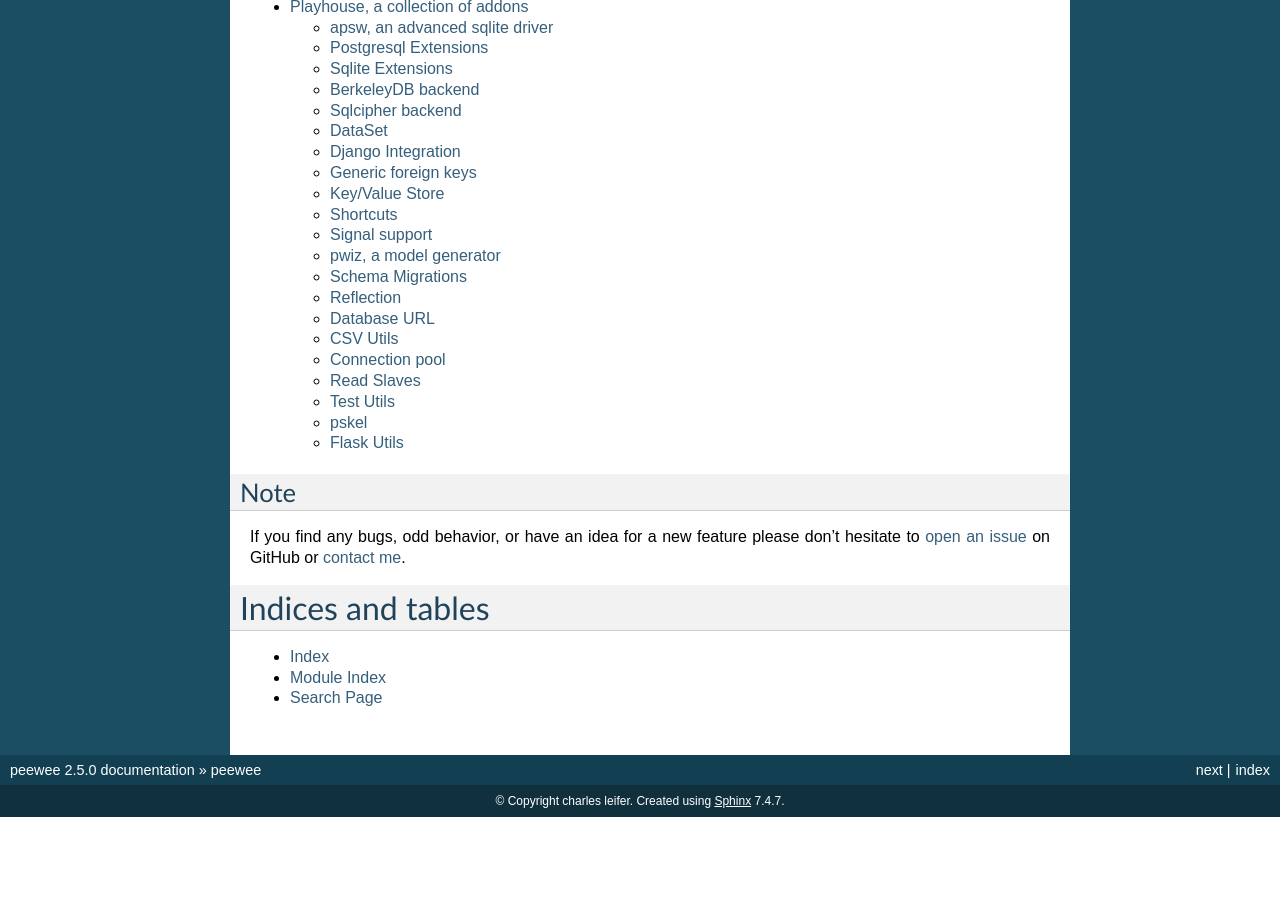
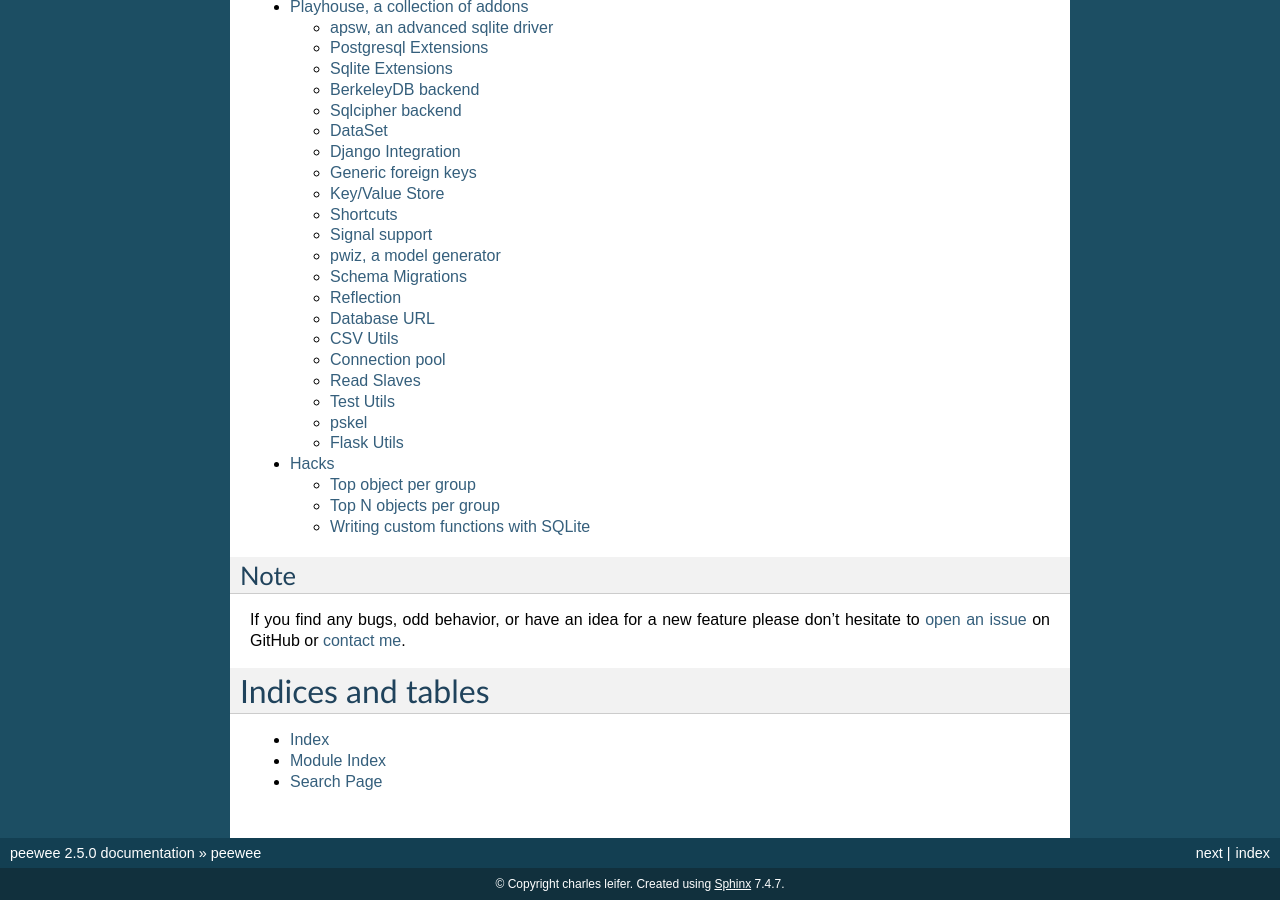
Before and after one commit to coleifer/peewee, a Sphinx documentation site: the page built from docs/index.rst, in a window 1280 px wide and 900 px high, scrolled down 2590 px. Built offline with Sphinx 7.4.7, drawn with Linux system fonts in a browser that asks for light colours; pages that are not in the unit, such as notebooks, are missing from menus; before the commit the page ends 3407 px from its top, so only the background shows below that; some of the changed lines change nothing that is shown.

Commit message:
Hacks section.

```diff
--- a/docs/index.rst
+++ b/docs/index.rst
@@ -53,6 +53,7 @@
    peewee/transactions
    peewee/api
    peewee/playhouse
+   peewee/hacks
 
 Note
 ----
--- /dev/null
+++ b/docs/peewee/hacks.rst
@@ -0,0 +1,292 @@
+.. _hacks:
+
+Hacks
+=====
+
+Collected hacks using peewee. Have a cool hack you'd like to share? Open `an issue on GitHub <https://github.com/coleifer/peewee/issues/new>`_ or `contact me <http://charlesleifer.com/contact/`_.
+
+.. _top_item_per_group:
+
+Top object per group
+--------------------
+
+These examples describe several ways to query the single top item per group. For a thorough discuss of various techniques, check out my blog post `Querying the top item by group with Peewee ORM <http://charlesleifer.com/blog/techniques-for-querying-lists-of-objects-and-determining-the-top-related-item/>`_. If you are interested in the more general problem of querying the top *N* items, see the section below :ref:`top_n_per_group`.
+
+In these examples we will use the *User* and *Tweet* models to find each user and their most-recent tweet.
+
+The most efficient method I found in my testing uses the ``MAX()`` aggregate function.
+
+We will perform the aggregation in a non-correlated subquery, so we can be confident this method will be performant. The idea is that we will select the posts, grouped by their author, whose timestamp is equal to the max observed timestamp for that user.
+
+.. code-block:: python
+
+    # When referencing a table multiple times, we'll call Model.alias() to create
+    # a secondary reference to the table.
+    TweetAlias = Tweet.alias()
+
+    # Create a subquery that will calculate the maximum Tweet create_date for each
+    # user.
+    subquery = (TweetAlias
+                .select(
+                    TweetAlias.user,
+                    fn.MAX(TweetAlias.create_date).alias('max_ts'))
+                .group_by(TweetAlias.user)
+                .alias('tweet_max_subquery'))
+
+    # Query for tweets and join using the subquery to match the tweet's user
+    # and create_date.
+    query = (Tweet
+             .select(Tweet, User)
+             .join(User)
+             .switch(Tweet)
+             .join(subquery, on=(
+                 (Tweet.create_date == subquery.c.max_ts) &
+                 (Tweet.user == subquery.c.user_id))))
+
+SQLite and MySQL are a bit more lax and permit grouping by a subset of the columns that are selected. This means we can do away with the subquery and express it quite concisely:
+
+.. code-block:: python
+
+    query = (Tweet
+             .select(Tweet, User)
+             .join(User)
+             .group_by(Tweet.user)
+             .having(Tweet.create_date == fn.MAX(Tweet.create_date)))
+
+.. _top_n_per_group:
+
+Top N objects per group
+-----------------------
+
+These examples describe several ways to query the top *N* items per group reasonably efficiently. For a thorough discussion of various techniques, check out my blog post `Querying the top N objects per group with Peewee ORM <http://charlesleifer.com/blog/querying-the-top-n-objects-per-group-with-peewee-orm/>`_.
+
+In these examples we will use the *User* and *Tweet* models to find each user and their three most-recent tweets.
+
+Postgres lateral joins
+^^^^^^^^^^^^^^^^^^^^^^
+
+`Lateral joins <http://blog.heapanalytics.com/postgresqls-powerful-new-join-type-lateral/`_ are a neat Postgres feature that allow reasonably efficient correlated subqueries. They are often described as SQL ``for each`` loops.
+
+The desired SQL is:
+
+.. code-block:: sql
+
+    SELECT * FROM
+      (SELECT t2.id, t2.username FROM user AS t2) AS uq
+       LEFT JOIN LATERAL
+      (SELECT t2.message, t2.create_date
+       FROM tweet AS t2
+       WHERE (t2.user_id = uq.id)
+       ORDER BY t2.create_date DESC LIMIT 3)
+      AS pq ON true
+
+To accomplish this with peewee we'll need to express the lateral join as a :py:class:`Clause`, which gives us greater flexibility than the :py:meth:`~Query.join` method.
+
+.. code-block:: python
+
+    # We'll reference `Tweet` twice, so keep an alias handy.
+    TweetAlias = Tweet.alias()
+
+    # The "outer loop" will be iterating over the users whose
+    # tweets we are trying to find.
+    user_query = User.select(User.id, User.username).alias('uq')
+
+    # The inner loop will select tweets and is correlated to the
+    # outer loop via the WHERE clause. Note that we are using a
+    # LIMIT clause.
+    tweet_query = (TweetAlias
+                   .select(TweetAlias.message, TweetAlias.create_date)
+                   .where(TweetAlias.user == user_query.c.id)
+                   .order_by(TweetAlias.create_date.desc())
+                   .limit(3)
+                   .alias('pq'))
+
+    # Now we join the outer and inner queries using the LEFT LATERAL
+    # JOIN. The join predicate is *ON TRUE*, since we're effectively
+    # joining in the tweet subquery's WHERE clause.
+    join_clause = Clause(
+        user_query,
+        SQL('LEFT JOIN LATERAL'),
+        tweet_query,
+        SQL('ON %s', True))
+
+    # Finally, we'll wrap these up and SELECT from the result.
+    query = (Tweet
+             .select(SQL('*'))
+             .from_(join_clause))
+
+Window functions
+^^^^^^^^^^^^^^^^
+
+`Window functions <http://www.postgresql.org/docs/9.1/static/tutorial-window.html>`_, which are :ref:`supported by peewee <window-functions>`_, provide scalable, efficient performance.
+
+The desired SQL is:
+
+.. code-block:: sql
+
+    SELECT subq.message, subq.username
+    FROM (
+        SELECT
+            t2.message,
+            t3.username,
+            RANK() OVER (
+                PARTITION BY t2.user_id
+                ORDER BY t2.create_date DESC
+            ) AS rnk
+        FROM tweet AS t2
+        INNER JOIN user AS t3 ON (t2.user_id = t3.id)
+    ) AS subq
+    WHERE (subq.rnk <= 3)
+
+To accomplish this with peewee, we will wrap the ranked Tweets in an outer query that performs the filtering.
+
+.. code-block:: python
+
+    TweetAlias = Tweet.alias()
+
+    # The subquery will select the relevant data from the Tweet and
+    # User table, as well as ranking the tweets by user from newest
+    # to oldest.
+    subquery = (TweetAlias
+                .select(
+                    TweetAlias.message,
+                    User.username,
+                    fn.RANK().over(
+                        partition_by=[TweetAlias.user],
+                        order_by=[TweetAlias.create_date.desc()]).alias('rnk'))
+                .join(User, on=(TweetAlias.user == User.id))
+                .alias('subq'))
+
+    # Since we can't filter on the rank, we are wrapping it in a query
+    # and performing the filtering in the outer query.
+    query = (Tweet
+             .select(subquery.c.message, subquery.c.username)
+             .from_(subquery)
+             .where(subquery.c.rnk <= 3))
+
+Other methods
+^^^^^^^^^^^^^
+
+If you're not using Postgres, then unfortunately you're left with options that exhibit less-than-ideal performance. For a more complete overview of common methods, check out `this blog post <http://charlesleifer.com/blog/querying-the-top-n-objects-per-group-with-peewee-orm/>`_. Below I will summarize the approaches and the corresponding SQL.
+
+Using ``COUNT``, we can get all tweets where there exist less than *N* tweets with more recent timestamps:
+
+.. code-block:: python
+
+    TweetAlias = Tweet.alias()
+
+    # Create a correlated subquery that calculates the number of
+    # tweets with a higher (newer) timestamp than the tweet we're
+    # looking at in the outer query.
+    subquery = (TweetAlias
+                .select(fn.COUNT(TweetAlias.id))
+                .where(
+                    (TweetAlias.create_date >= Tweet.create_date) &
+                    (TweetAlias.user == Tweet.user)))
+
+    # Wrap the subquery and filter on the count.
+    query = (Tweet
+             .select(Tweet, User)
+             .join(User)
+             .where(subquery <= 3))
+
+We can achieve similar results by doing a self-join and performing the filtering in the ``HAVING`` clause:
+
+.. code-block:: python
+
+    TweetAlias = Tweet.alias()
+
+    # Use a self-join and join predicates to count the number of
+    # newer tweets.
+    query = (Tweet
+             .select(Tweet.id, Tweet.message, Tweet.user, User.username)
+             .join(User)
+             .switch(Tweet)
+             .join(TweetAlias, on=(
+                 (TweetAlias.user == Tweet.user) &
+                 (TweetAlias.create_date >= Tweet.create_date)))
+             .group_by(Tweet.id, Tweet.content, Tweet.user, User.username)
+             .having(fn.COUNT(Tweet.id) <= 3))
+
+The last example uses a ``LIMIT`` clause in a correlated subquery.
+
+.. code-block:: python
+
+    TweetAlias = Tweet.alias()
+
+    # The subquery here will calculate, for the user who created the
+    # tweet in the outer loop, the three newest tweets. The expression
+    # will evaluate to `True` if the outer-loop tweet is in the set of
+    # tweets represented by the inner query.
+    query = (Tweet
+             .select(Tweet, User)
+             .join(User)
+             .where(Tweet.id << (
+                 TweetAlias
+                 .select(TweetAlias.id)
+                 .where(TweetAlias.user == Tweet.user)
+                 .order_by(TweetAlias.create_date.desc())
+                 .limit(3))))
+
+
+Writing custom functions with SQLite
+------------------------------------
+
+SQLite is very easy to extend with custom functions written in Python, that are then callable from your SQL statements. By using the :py:class:`SqliteExtDatabase` and the :py:meth:`~SqliteExtDatabase.func` decorator, you can very easily define your own functions.
+
+Here is an example function that generates a hashed version of a user-supplied password. We can also use this to implement ``login`` functionality for matching a user and password.
+
+.. code-block:: python
+
+    from hashlib import sha1
+    from random import random
+    from playhouse.sqlite_ext import SqliteExtDatabase
+
+    db = SqliteExtDatabase('my-blog.db')
+
+    def get_hexdigest(salt, raw_password):
+        data = salt + raw_password
+        return sha1(data.encode('utf8')).hexdigest()
+
+    @db.func()
+    def make_password(raw_password):
+        salt = get_hexdigest(str(random()), str(random()))[:5]
+        hsh = get_hexdigest(salt, raw_password)
+        return '%s$%s' % (salt, hsh)
+
+    @db.func()
+    def check_password(raw_password, enc_password):
+        salt, hsh = enc_password.split('$', 1)
+        return hsh == get_hexdigest(salt, raw_password)
+
+Here is how you can use the function to add a new user, storing a hashed password:
+
+.. code-block:: python
+
+    query = User.insert(
+        username='charlie',
+        password=fn.make_password('testing')).execute()
+
+If we retrieve the user from the database, the password that's stored is hashed and salted:
+
+.. code-block:: pycon
+
+    >>> user = User.get(User.username == 'charlie')
+    >>> print user.password
+    b76fa$88be1adcde66a1ac16054bc17c8a297523170949
+
+To implement ``login``-type functionality, you could write something like this:
+
+.. code-block:: python
+
+    def login(username, password):
+        try:
+            return (User
+                    .select()
+                    .where(
+                        (User.username == username) &
+                        (fn.check_password(password, User.password) == True))
+                    .get())
+        except User.DoesNotExist:
+            # Incorrect username and/or password.
+            return False
```
